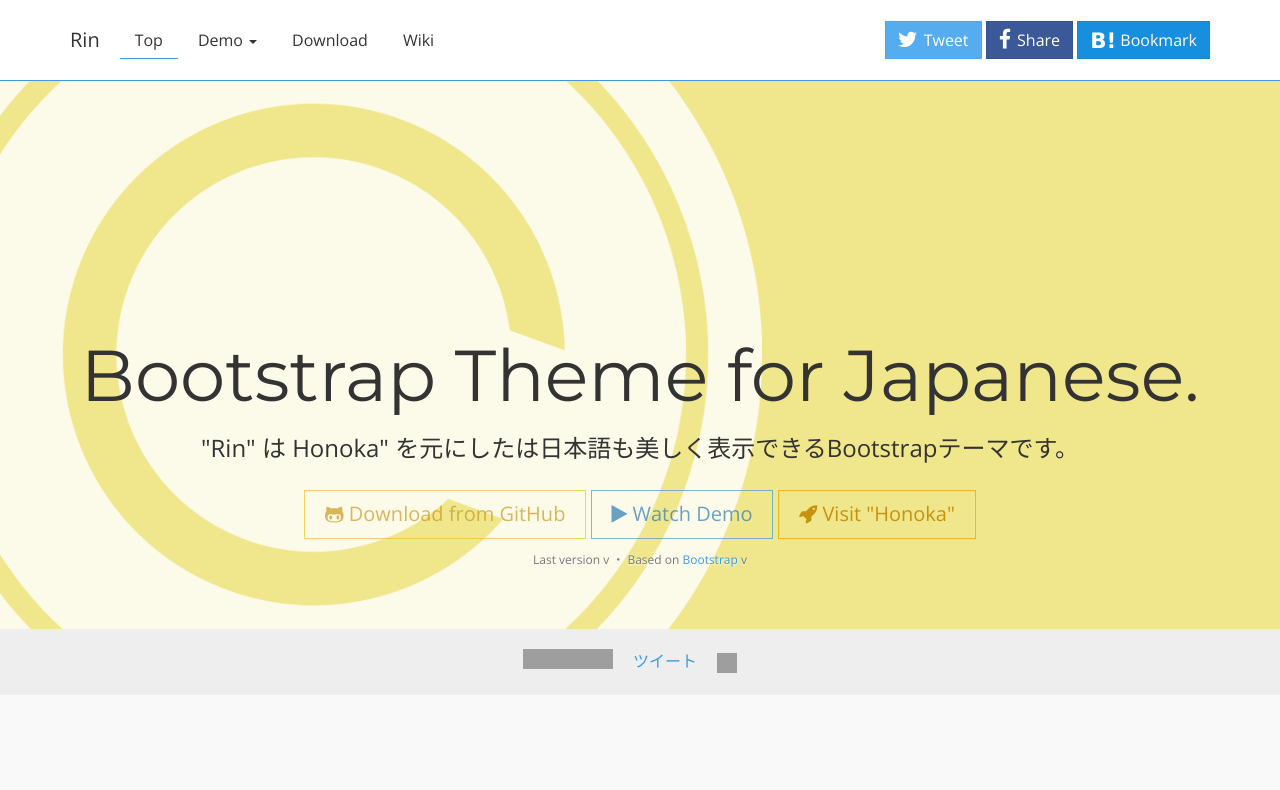
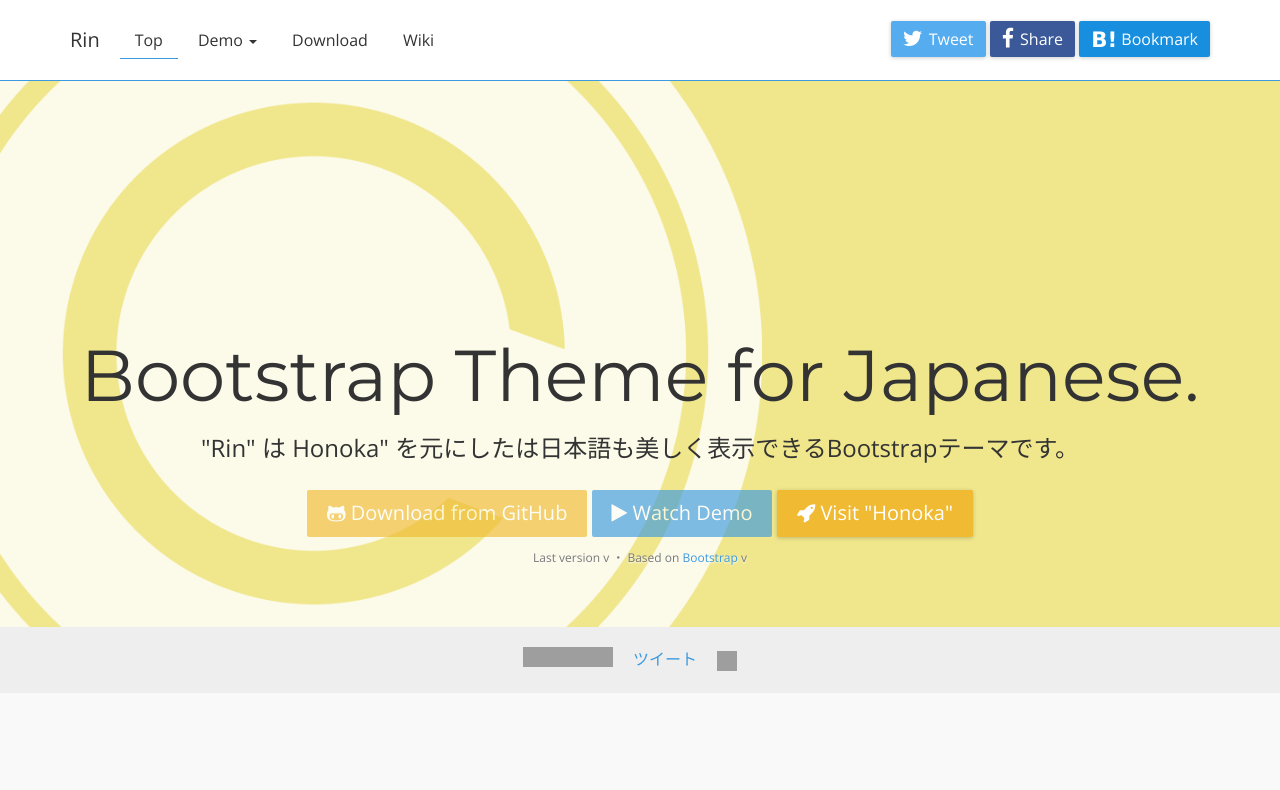
Before and after one commit to windyakin/Honoka, a website: page dist/index.html in a window 1280 px wide. Shown: the top 790 px of the page. Drawn offline with nearby package versions, Linux system fonts and the light colour scheme; some packages are replaced by stand-ins of ours; no server answers; grey boxes are pictures that could not be loaded; a script that the page names is missing.

Commit message:
fix buttons

```diff
--- a/scss/honoka/_override.scss
+++ b/scss/honoka/_override.scss
@@ -20,23 +20,26 @@
 
 // buttons
 .btn {
-	@each $type, $color in $brand-colors {
-		&.btn-#{$type} {
-			color: darken($color, 15%);
-			&:hover {
-				color: #fff;
-			}
-		}
+	position: relative;
+	border-width: 0;
+	border-radius: 2px;
+	outline: none;
+	box-shadow: 0 1px 4px rgba(0, 0, 0, .2);
+	&::before {
+		position: absolute;
+		top: 50%;
+		left: 50%;
+		display: block;
+		width: 0;
+		padding-top: 0;
+		content: "";
+		background-color: rgba(236, 240, 241, .3);
+		border-radius: 100%;
+		transform: translate(-50%, -50%);
 	}
-	background-color: transparent;
-	border-width: 1.5px;
-	border-radius: 0;
-	&:active,
-	&.active {
+	&.active,
+	&:active {
 		box-shadow: none;
-	}
-	&.disabled {
-		background-color: transparent;
 	}
 }
 .dropdown-menu {
@@ -203,7 +206,9 @@
 			}
 		}
 		.btn {
-			color: $gray-lighter;
+			&:hover {
+				color: $gray-lighter;
+			}
 			&.btn-default {
 				&:hover {
 					background-color: $gray-darker;
```
Also changed, not shown: dist/css/bootstrap.css, dist/css/bootstrap.min.css, dist/index.html.
